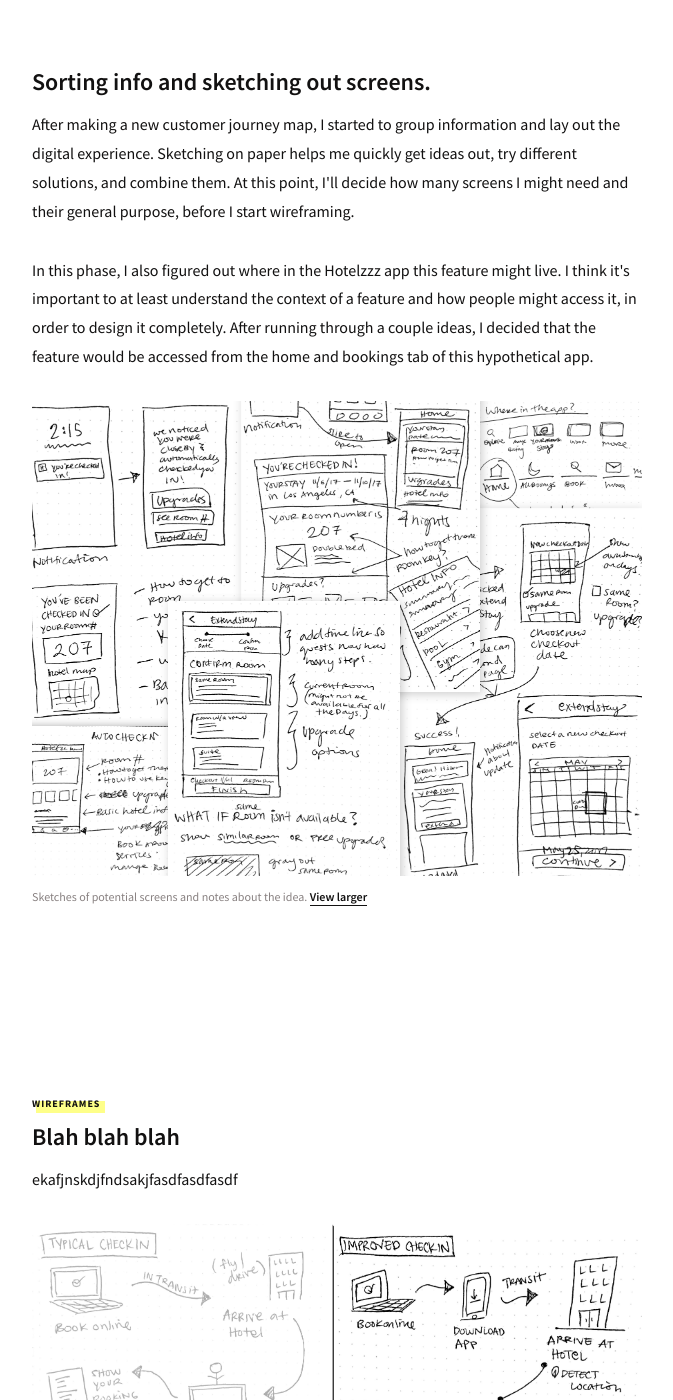
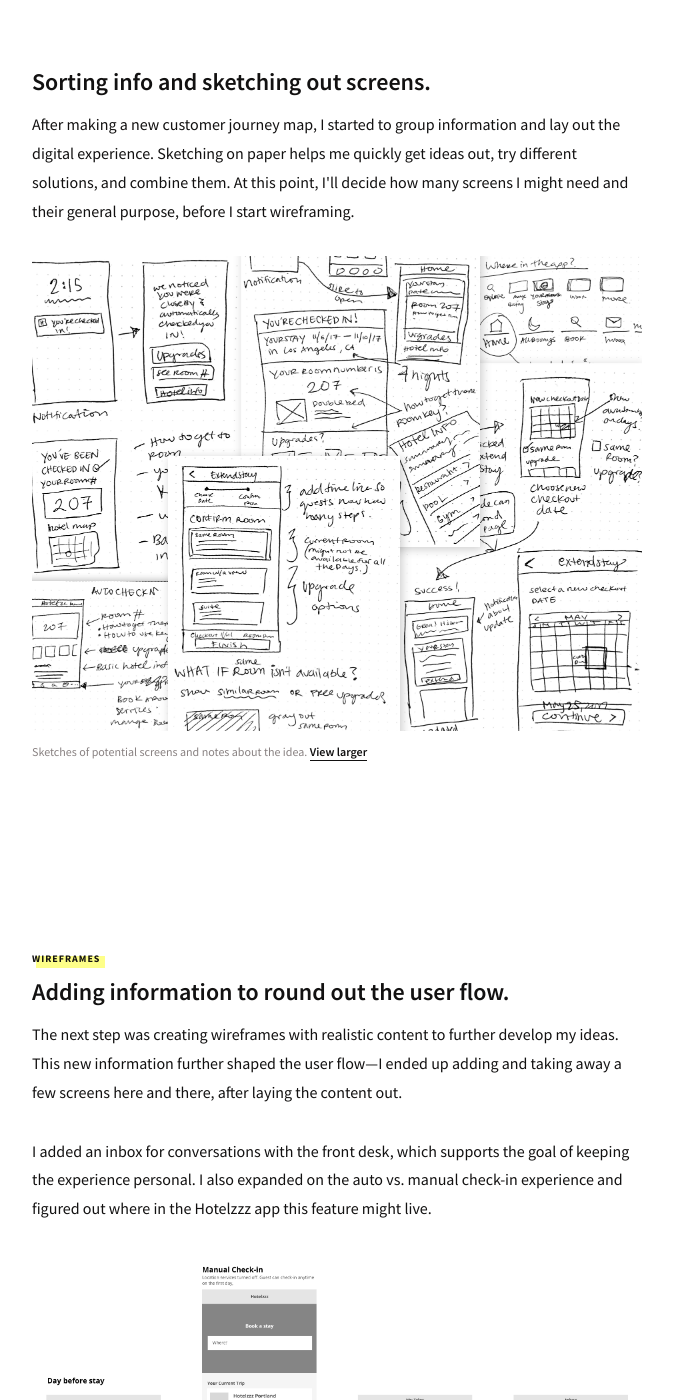
Before and after one commit to joannelin12/joannelin12.github.io, a Jekyll site: the page built from hotelzzz.html, in a window 1280 px wide and 1400 px high, scrolled down 3809 px. Shown: the whole window, without its empty margins (303-976 px from the left). Built offline with Jekyll 4.4.1, drawn with Linux system fonts in a browser that asks for light colours; some of the changed text lies outside the part shown.

Commit message:
final commit hotelzzz

```diff
--- a/hotelzzz.html
+++ b/hotelzzz.html
@@ -41,7 +41,7 @@
 
     <div class="section">
       <span class="section-tag">Goals</span>
-      <h2>Setting up the project goals</h2>
+      <h2>Setting up the project goals.</h2>
       <p>
         A faster experience would allow the user to achieve their goal as quickly as possible—getting to the room that they booked. Though speed is important, it isn’t the only goal. A process that is fast, but requires a lot of mental energy from the user isn’t ideal. Also, a process that is efficient but cold, doesn’t make for great hospitality. Keeping the Hotelzzz Mission in mind, I set up goals to keep the project focused:
       </p>
@@ -79,9 +79,6 @@
       <p>
         After making a new customer journey map, I started to group information and lay out the digital experience. Sketching on paper helps me quickly get ideas out, try different solutions, and combine them. At this point, I'll decide how many screens I might need and their general purpose, before I start wireframing.
       </p>
-      <p>
-        In this phase, I also figured out where in the Hotelzzz app this feature might live. I think it's important to at least understand the context of a feature and how people might access it, in order to design it completely. After running through a couple ideas, I decided that the feature would be accessed from the home and bookings tab of this hypothetical app.
-      </p>
       <img src="/images/hotelzzz/sketch.jpg">
       <p class="caption">Sketches of potential screens and notes about the idea.&nbsp;<a target="new" href="/images/hotelzzz/sketch.jpg">View larger</a></p>
       <div class="spacer"></div>
@@ -91,26 +88,46 @@
     <!-- Wireframes -->
     <div class="section" id="consumer">
       <span class="section-tag">Wireframes</span>
-      <h2>Blah blah blah</h2>
+      <h2>Adding information to round out the user flow.</h2>
       <p>
-        ekafjnskdjfndsakjfasdfasdfasdf
+        The next step was creating wireframes with realistic content to further develop my ideas. This new information further shaped the user flow—I ended up adding and taking away a few screens here and there, after laying the content out.
       </p>
-      <img src="/images/hotelzzz/new-check-in.jpg">
-      <p class="caption">wireframe</p>
+      <p>
+        I added an inbox for conversations with the front desk, which supports the goal of keeping the experience personal. I also expanded on the auto vs. manual check-in experience and figured out where in the Hotelzzz app this feature might live.
+      </p>
+      <img src="/images/hotelzzz/flow-checkin.jpg">
+      <p class="caption">User flow for checking in.&nbsp;<a target="new" href="/images/hotelzzz/flow-checkin.jpg">View larger</a></p>
 
       <div class="spacer"></div>
+
+      <img src="/images/hotelzzz/flow-extend.jpg">
+      <p class="caption">User flow for extending a stay.&nbsp;<a target="new" href="/images/hotelzzz/flow-extend.jpg">View larger</a></p>
+
+      <div class="spacer"></div>
+
+      <h2>Trying different layouts.</h2>
+      <p>
+        During the wireframe phase, I experimented with different layouts. It helped me decide how much info to show and when to use subpages. Trying different layouts in wireframe form helped me compare overall hierarchy and clarity without wasting time on details.
+      </p>
+
+      <img src="/images/hotelzzz/iterations.jpg">
+      <p class="caption">Different iterations of the "My Trips" booking detail page.&nbsp;<a target="new" href="/images/hotelzzz/iterations.jpg">View larger</a></p>
 
     </div>
 
     <!-- Final -->
     <div class="section" id="consumer">
       <span class="section-tag">Final Design</span>
-      <h2>Brainstorming ideas</h2>
+      <h2>Filling in the details with visual design.</h2>
       <p>
-        sadflasnfkajsnfakjsdnfkjsdnfsdf
+        I added color, images, and refined the layout to bring the design to life. To develop the visual language, I tried different styles on a few main screens to see which worked best across all of them. The final design was chosen based on how clear the separation and hierarchy of information was and how well the style could adapt to different screens.
       </p>
-      <img src="/images/hotelzzz/new-check-in.jpg">
-      <p class="caption">final</p>
+
+      <img src="/images/hotelzzz/final2.jpg">
+      <p class="caption">Trying different visual design styles.&nbsp;<a target="new" href="/images/hotelzzz/final2.jpg">View larger</a></p>
+
+      <img src="/images/hotelzzz/final.jpg">
+      <p class="caption">Final screens: Home and Current trip&nbsp;<a target="new" href="/images/hotelzzz/final.jpg">View larger</a></p>
 
       <div class="spacer"></div>
 
```
Also changed, not shown: images/hotelzzz/final.jpg (added), images/hotelzzz/flow-checkin.jpg (added), images/hotelzzz/flow-extend.jpg (added), images/hotelzzz/iterations.jpg (added), 1 other file.
